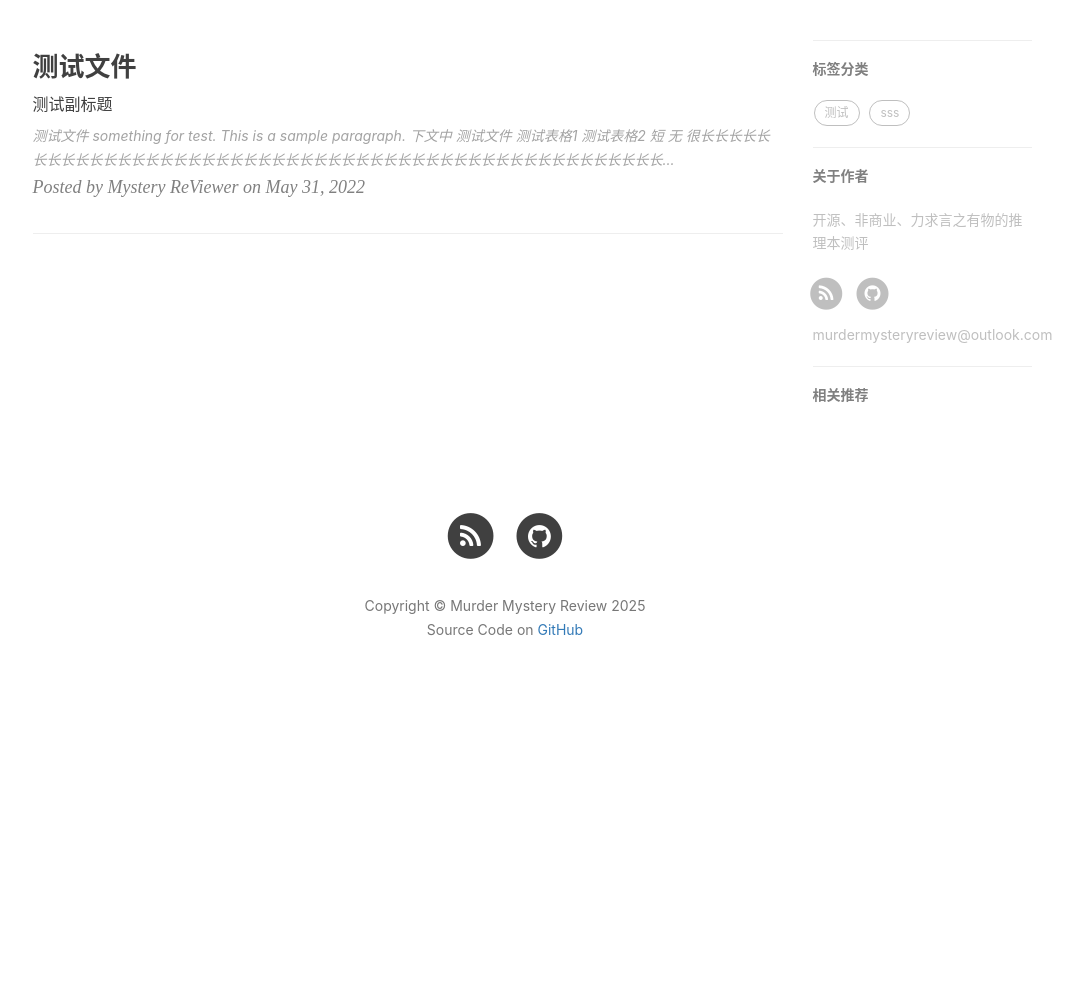
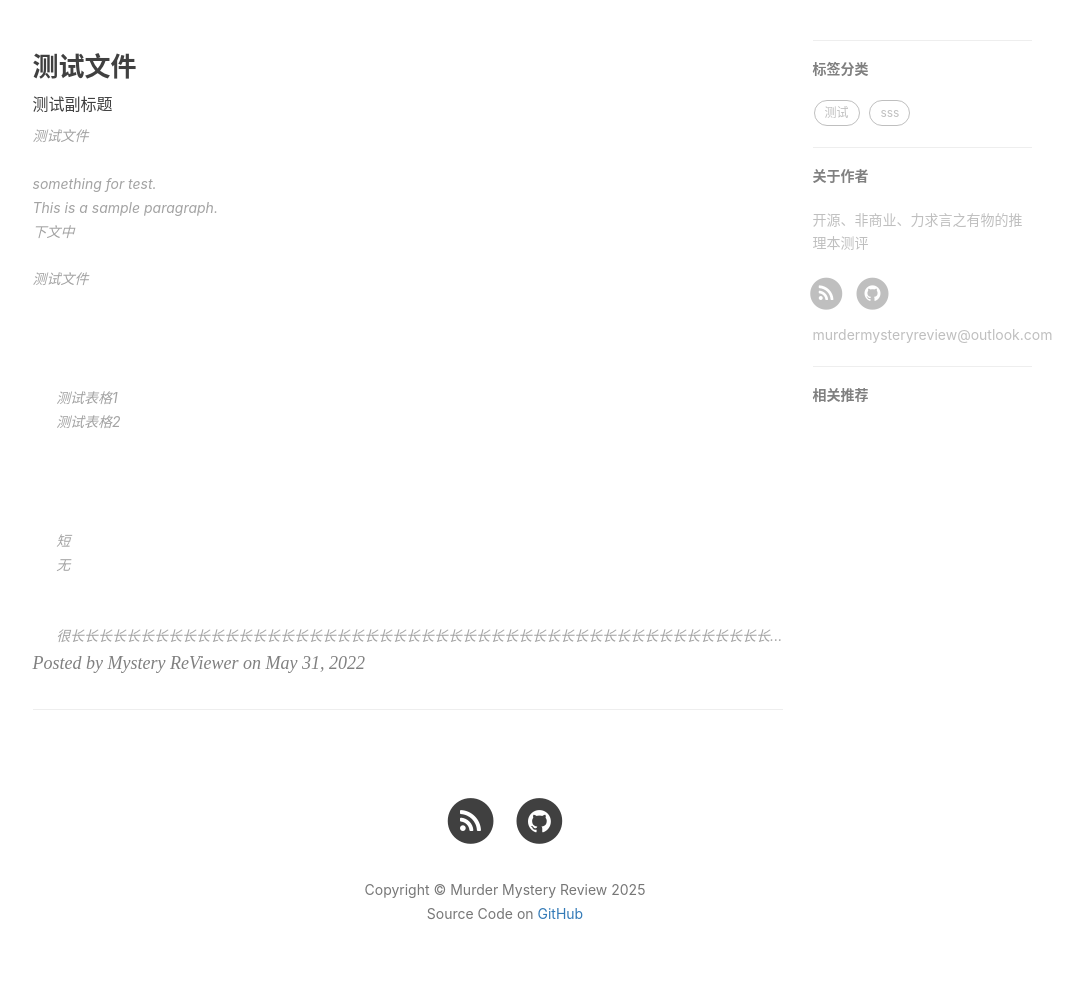
Before and after one commit to mysteryreview/mysteryreview.github.io, a Jekyll site: the page built from index.html, in a window 1280 px wide. Shown: the part 506-1496 px from the top of the page, without its empty margins (135-1218 px from the left). Built offline with Jekyll 4.4.1, drawn with Linux system fonts in a browser that asks for light colours; nearby versions of some CDN libraries; the list of posts is cut into pages by our own code; comment, search, counter and statistics services are not loaded; before the commit the page ends 1212 px from its top, so only the background shows below that.

Commit message:
Update index.html

```diff
--- a/index.html
+++ b/index.html
@@ -10,7 +10,7 @@
         {% if post.subtitle %}
         <h3 class="post-subtitle">{{ post.subtitle }}</h3>
         {% endif %}
-        <div class="post-content-preview">{{ post.content | strip_html | truncate:200 }}</div>
+        <div class="post-content-preview" style="white-space: pre-wrap">{{ post.content | strip_html | truncate:200 }}</div>
     </a>
     <p class="post-meta">
         Posted by {% if post.author %}{{ post.author }}{% else %}{{ site.title }}{% endif %} on {{ post.date | date: "%B %-d, %Y" }}
```
